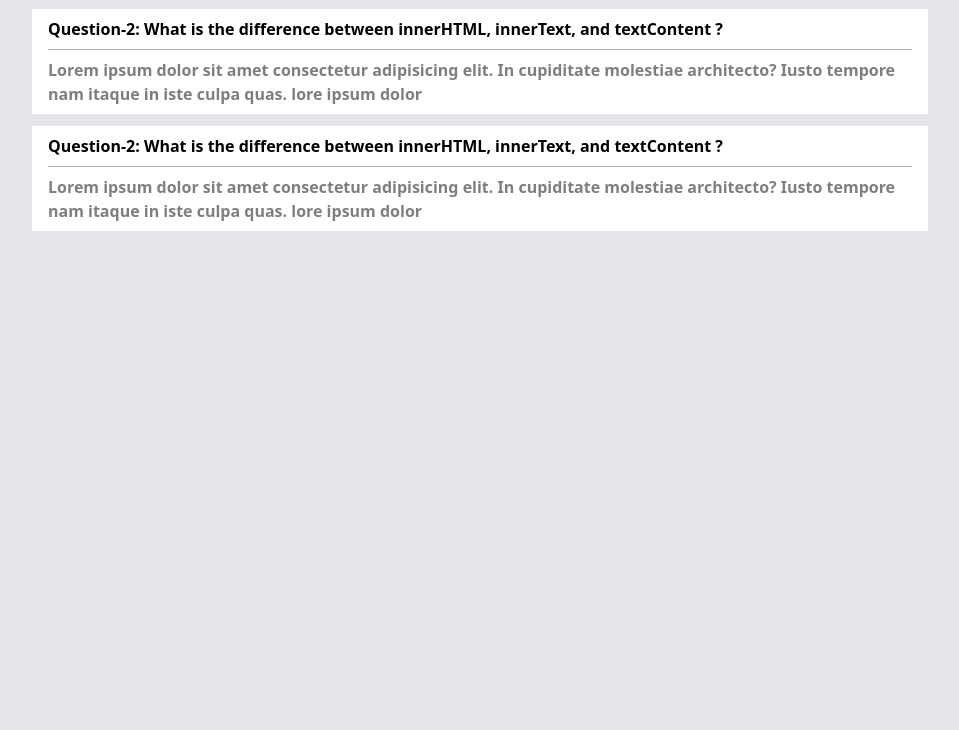
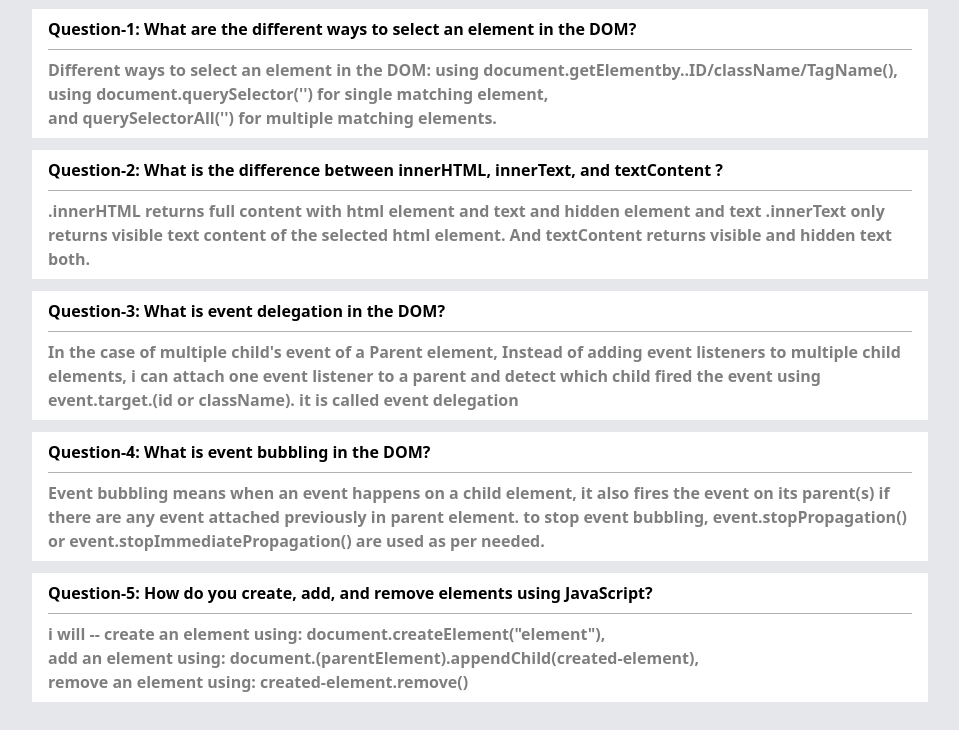
Before and after one commit to forhad823/dev-board-a5-b11, a plain HTML site: page blog.html in a window 1280 px wide. Shown: the part 111-841 px from the top of the page, without its empty margins (160-1119 px from the left). Before the commit the page ends 800 px from the top, so only its background shows below. Drawn offline with nearby package versions, Linux system fonts and the light colour scheme.

Commit message:
all requirements fullfilled

```diff
--- a/blog.html
+++ b/blog.html
@@ -38,17 +38,18 @@
       <!-- qna-1 -->
       <div class="bg-white px-4 my-3">
         <h2 class="py-2 font-semibold text-base">
-          Question-2: What is the difference between innerHTML, innerText, and
-          textContent ?
+          Question-1: What are the different ways to select an element in the
+          DOM?
         </h2>
         <hr class="opacity-30" />
         <p class="py-2 font-semibold text-base opacity-50">
-          Lorem ipsum dolor sit amet consectetur adipisicing elit. In cupiditate
-          molestiae architecto? Iusto tempore nam itaque in iste culpa quas.
-          lore ipsum dolor
+          Different ways to select an element in the DOM: using
+          document.getElementby..ID/className/TagName(),<br />
+          using document.querySelector('') for single matching element,<br />
+          and querySelectorAll('') for multiple matching elements.
         </p>
       </div>
-      <!-- qna-1 -->
+      <!-- qna-2 -->
       <div class="bg-white px-4 my-3">
         <h2 class="py-2 font-semibold text-base">
           Question-2: What is the difference between innerHTML, innerText, and
@@ -56,9 +57,52 @@
         </h2>
         <hr class="opacity-30" />
         <p class="py-2 font-semibold text-base opacity-50">
-          Lorem ipsum dolor sit amet consectetur adipisicing elit. In cupiditate
-          molestiae architecto? Iusto tempore nam itaque in iste culpa quas.
-          lore ipsum dolor
+          .innerHTML returns full content with html element and text and hidden
+          element and text .innerText only returns visible text content of the
+          selected html element. And textContent returns visible and hidden text
+          both.
+        </p>
+      </div>
+      <!-- qna-3 -->
+      <div class="bg-white px-4 my-3">
+        <h2 class="py-2 font-semibold text-base">
+          Question-3: What is event delegation in the DOM?
+        </h2>
+        <hr class="opacity-30" />
+        <p class="py-2 font-semibold text-base opacity-50">
+          In the case of multiple child's event of a Parent element, Instead of
+          adding event listeners to multiple child elements, i can attach one
+          event listener to a parent and detect which child fired the event
+          using event.target.(id or className). it is called event delegation
+        </p>
+      </div>
+      <!-- qna-4 -->
+      <div class="bg-white px-4 my-3">
+        <h2 class="py-2 font-semibold text-base">
+          Question-4: What is event bubbling in the DOM?
+        </h2>
+        <hr class="opacity-30" />
+        <p class="py-2 font-semibold text-base opacity-50">
+          Event bubbling means when an event happens on a child element, it also
+          fires the event on its parent(s) if there are any event attached
+          previously in parent element. to stop event bubbling,
+          event.stopPropagation() or event.stopImmediatePropagation() are used
+          as per needed.
+        </p>
+      </div>
+      <!-- qna-5 -->
+      <div class="bg-white px-4 my-3">
+        <h2 class="py-2 font-semibold text-base">
+          Question-5: How do you create, add, and remove elements using
+          JavaScript?
+        </h2>
+        <hr class="opacity-30" />
+        <p class="py-2 font-semibold text-base opacity-50">
+          i will -- create an element using:
+          document.createElement("element"),<br />
+          add an element using:
+          document.(parentElement).appendChild(created-element),<br />
+          remove an element using: created-element.remove()
         </p>
       </div>
     </div>
```
Also changed, not shown: test.html (deleted, +0 -13 lines).
